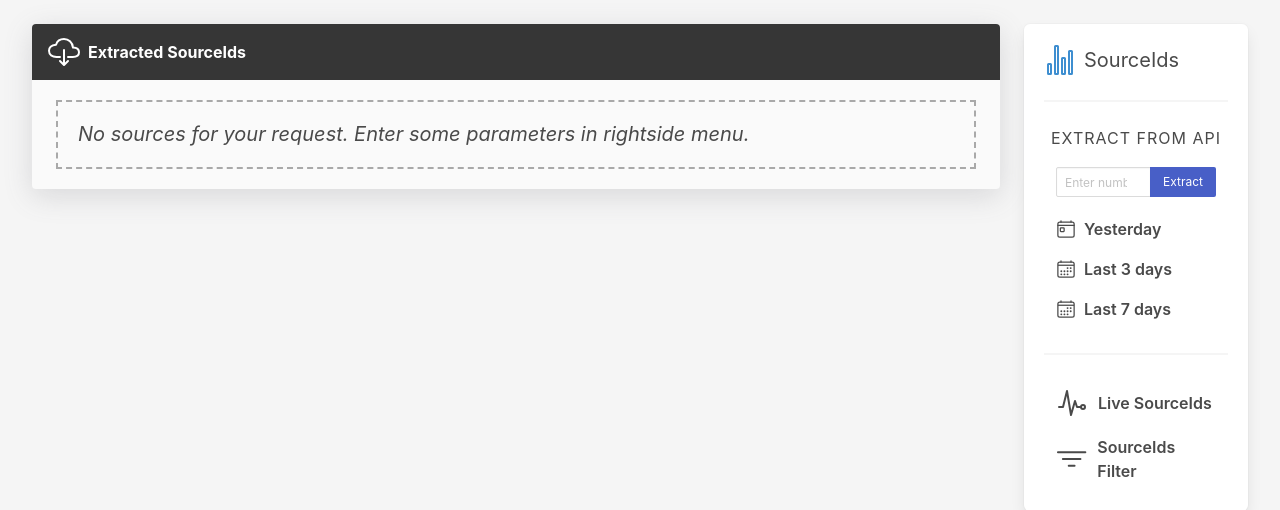
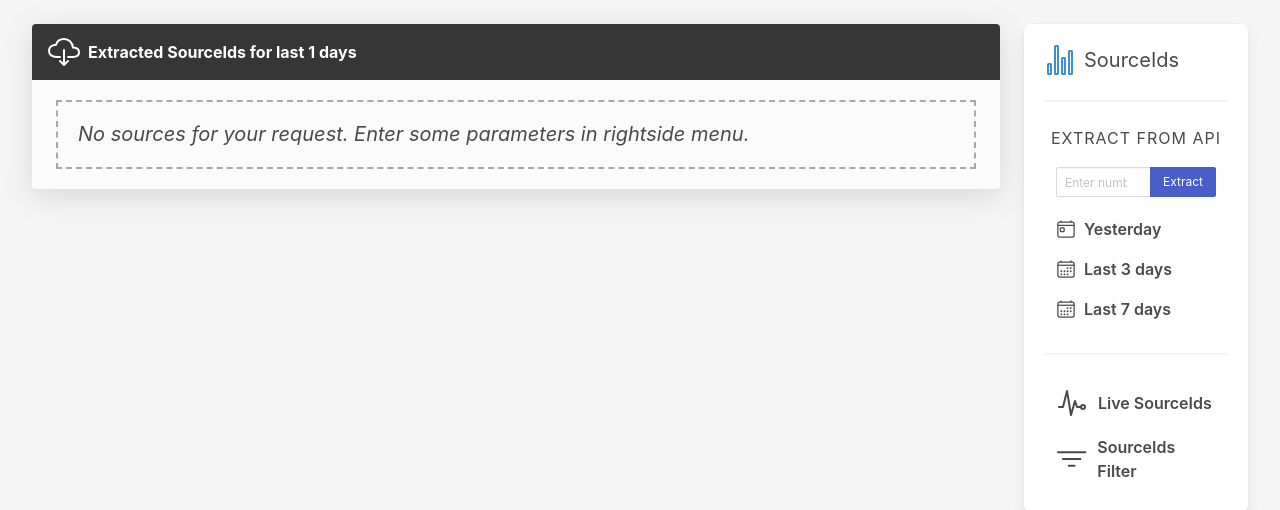
Before and after one commit to 1Lorde/marketing_data_gatherer, a Flask app: page /sources/extracted?days=1 in a window 1280 px wide. Shown: the part 144-654 px from the top of the page. Run offline with Flask 2, Linux system fonts and the light colour scheme; data that the repository does not hold is empty; some libraries are stand-ins or nearby versions.

Commit message:
minor fixes in templates

```diff
--- a/web/templates/extracted_campaigns.html
+++ b/web/templates/extracted_campaigns.html
@@ -42,8 +42,8 @@
 
 {% block message_header %}
     <ion-icon size="large" name="cloud-download-outline"></ion-icon>
-    {% if start and end %}
-        <span class="pl-2">Extracted Campaigns for {{ start }} -- {{ end }}</span>
+    {% if request.args.get('days') %}
+        <span class="pl-2">Extracted Campaigns for last {{ request.args.get('days') }} days</span>
     {% else %}
         <span class="pl-2">Extracted Campaigns</span>
     {% endif %}
--- a/web/templates/extracted_sources.html
+++ b/web/templates/extracted_sources.html
@@ -42,8 +42,8 @@
 
 {% block message_header %}
     <ion-icon size="large" name="cloud-download-outline"></ion-icon>
-    {% if start and end %}
-        <span class="pl-2">Extracted SourceIds for {{ start }} -- {{ end }}</span>
+    {% if request.args.get('days') %}
+        <span class="pl-2">Extracted SourceIds for last {{ request.args.get('days') }} days</span>
     {% else %}
         <span class="pl-2">Extracted SourceIds</span>
     {% endif %}
--- a/web/templates/filtered_sources.html
+++ b/web/templates/filtered_sources.html
@@ -1,6 +1,6 @@
 {% extends "message.html" %}
 
-{% set pagination_source='filtered_campaigns' %}
+{% set pagination_source='filtered_sources' %}
 
 {% set previous_link=url_for(
                         pagination_source,
```
